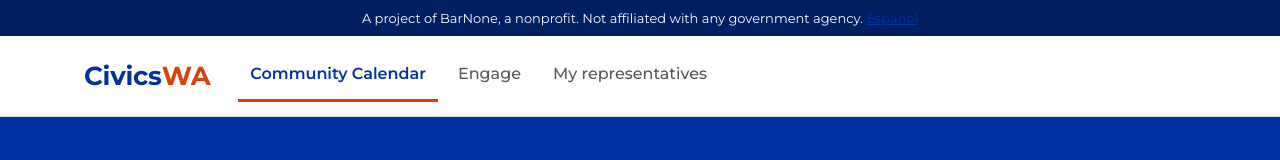
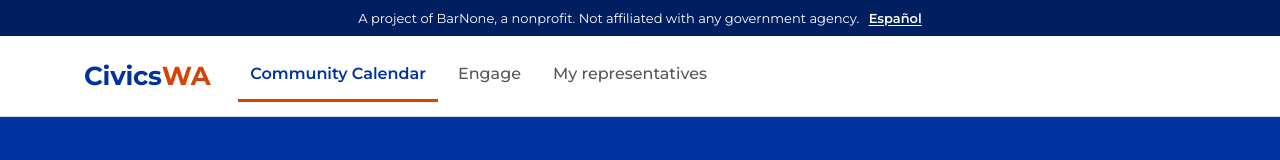
Before and after one commit to davidmorganlund-oss/civicswa, a plain HTML site: page site/index.html in a window 1280 px wide. Shown: the top 160 px of the page. Drawn offline with Linux system fonts and the light colour scheme.

Commit message:
Make the language link readable in the top bar
Co-Authored-By: Claude Opus 5.5 <noreply@anthropic.com>
Claude-Session: https://claude.ai/code/session_01VmF1YKqPHeBYmpmSb3cSjg

```diff
--- a/site/styles.css
+++ b/site/styles.css
@@ -26,6 +26,7 @@ a { color: var(--petrol); } a:hover { opacity: 0.8; }
 :focus-visible { outline: 3px solid var(--accent); outline-offset: 2px; }
 .wrap { max-width: 1160px; margin: 0 auto; padding-inline: 24px; }
 .notice { background: var(--brand-navy); color: #fff; font-size: 13px; padding: 8px 24px; text-align: center; }
+.notice a { color: #fff; font-weight: 600; text-decoration: underline; text-underline-offset: 2px; margin-left: 6px; }
 .skip { position: absolute; left: -999px; } .skip:focus { left: 8px; top: 8px; background: var(--card); padding: 8px 12px; z-index: 5; }
 
 .top { background: var(--card); border-bottom: 1px solid var(--line); }
```
